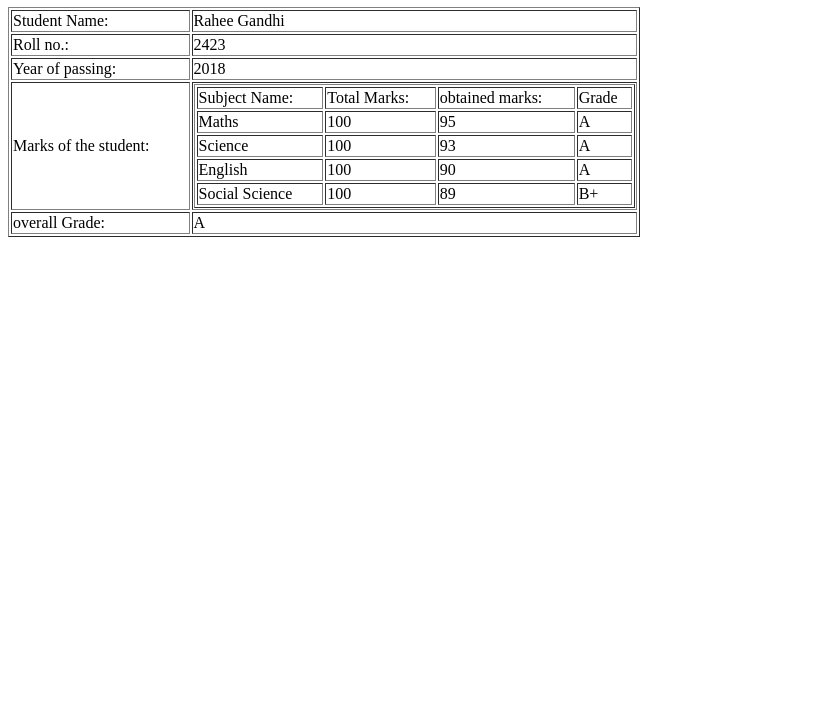
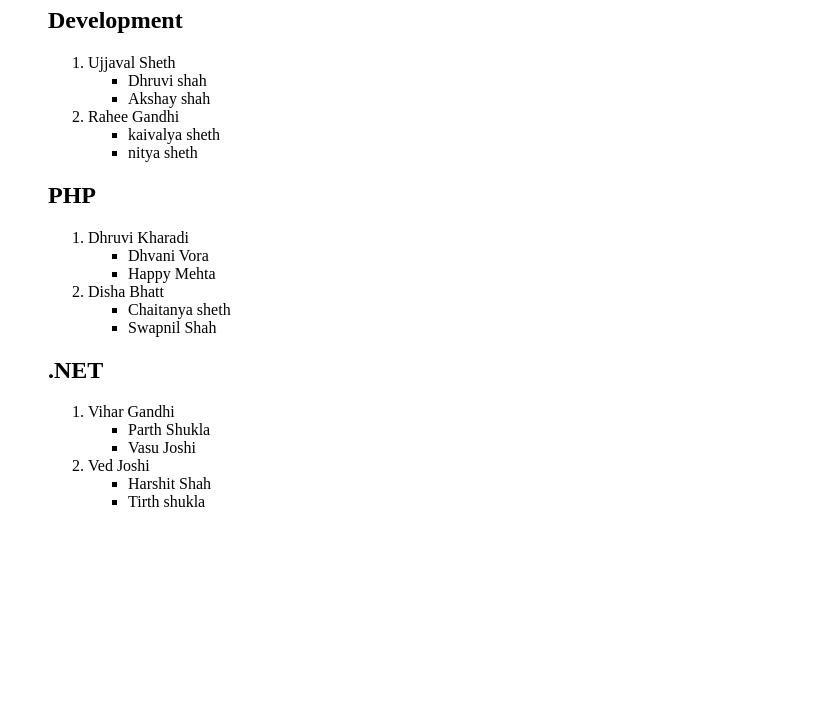
Before and after one commit to RaheeGandhi/practicerepo, a plain HTML site: page day6/PRACTICE/HTML/hierarchy.html in a window 1280 px wide. Shown: the part 73-800 px from the top of the page, without its empty margins (0-828 px from the left). Drawn offline with Linux system fonts and the light colour scheme.

```diff
--- a/day6/PRACTICE/HTML/hierarchy.html
+++ b/day6/PRACTICE/HTML/hierarchy.html
@@ -1,62 +1,52 @@
 <!DOCTYPE html>
 <head>
     <body>
-        <h1 style="text-align:center" >student report card</h1>
-        <table border="1px solid black" style="width:50%" ; margin-left="auto"; margin-right="auto">
-            <tr>
-                <td> Student Name: </td>
-                <td>Rahee Gandhi</td>
-            </tr>
-            <tr>
-                <td>Roll no.: </td>
-                <td>2423</td></tr>
-            </tr>
-            <tr>
-                <td>Year of passing: </td>
-                <td>2018</td>
-            </tr>
-            <tr>
-                <td>Marks of the student: </td>
-                <td>
-                <table border="1px solid black" style="width:100%">
-                    <tr>
-                        <td>Subject Name:</td>
-                        <td>Total Marks:</td>
-                        <td>obtained marks:</td>
-                        <td>Grade</td>
-                    </tr>
-                    <tr>
-                        <td>Maths</td>
-                        <td>100</td>
-                        <td>95</td>
-                        <td>A</td>
-                    </tr>
-                    <tr>
-                        <td>Science</td>
-                        <td>100</td>
-                        <td>93</td>
-                        <td>A</td>
-                    </tr>
-                    <tr>
-                        <td>English</td>
-                        <td>100</td>
-                        <td>90</td>
-                        <td>A</td>
-                    </tr>
-                    <tr>
-                        <td>Social Science</td>
-                        <td>100</td>
-                        <td>89</td>
-                        <td>B+</td>
-                    </tr>
-                </table>
-            </td>
-            </tr>
-            <tr>
-                <td>overall Grade: </td>
-                <td>A</td>
-            </tr>
-        </table>
+        <h1>Employee Hierarchy</h1>
+        <ul>
+            <h2>Development</h2>
+            <ol>
+                <li>Ujjaval Sheth</li>
+                <ul>
+                    <li>Dhruvi shah</li>
+                    <li>Akshay shah</li>
+                </ul>
+                <li>Rahee Gandhi</li>
+                <ul>
+                    <li>kaivalya sheth</li>
+                    <li>nitya sheth</li>
+                </ul>
+            </ol>
+        </ul>
+        <ul>
+            <h2>PHP</h2>
+            <ol>
+                <li>Dhruvi Kharadi</li>
+                <ul>
+                    <li>Dhvani Vora</li>
+                    <li>Happy Mehta</li>
+                </ul>
+                <li>Disha Bhatt</li>
+                <ul>
+                    <li>Chaitanya sheth</li>
+                    <li>Swapnil Shah</li>
+                </ul>
+            </ol>
+        </ul>
+        <ul>
+            <h2>.NET</h2>
+            <ol>
+                <li>Vihar Gandhi</li>
+                <ul>
+                    <li>Parth Shukla</li>
+                    <li>Vasu Joshi</li>
+                </ul>
+                <li>Ved Joshi</li>
+                <ul>
+                    <li>Harshit Shah</li>
+                    <li>Tirth shukla</li>
+                </ul>
+            </ol>
+        </ul>
     </body>
 </head>
 </html>
```
Also changed, not shown: day6/PRACTICE/HTML/login_form.html (added, +15 -0 lines).
